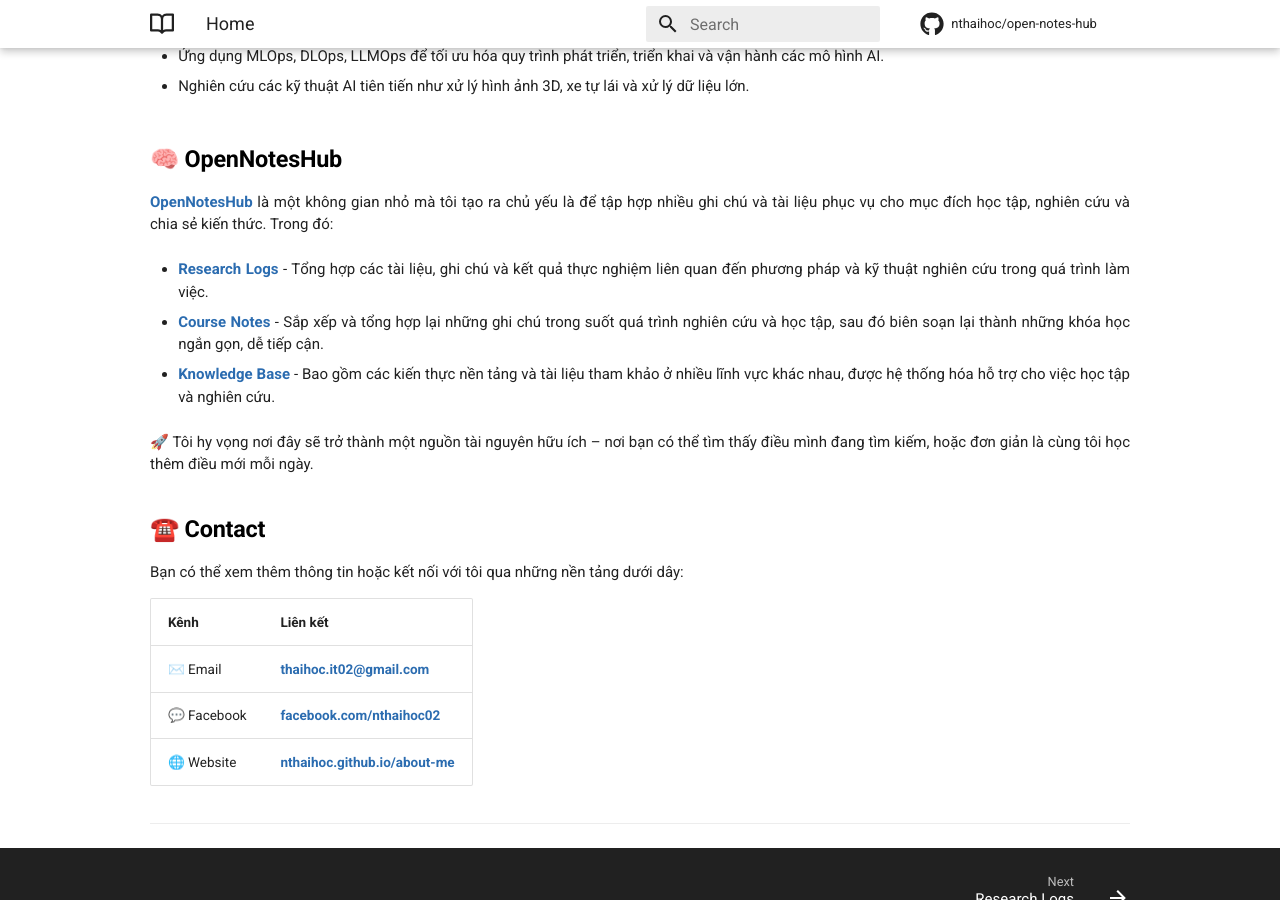
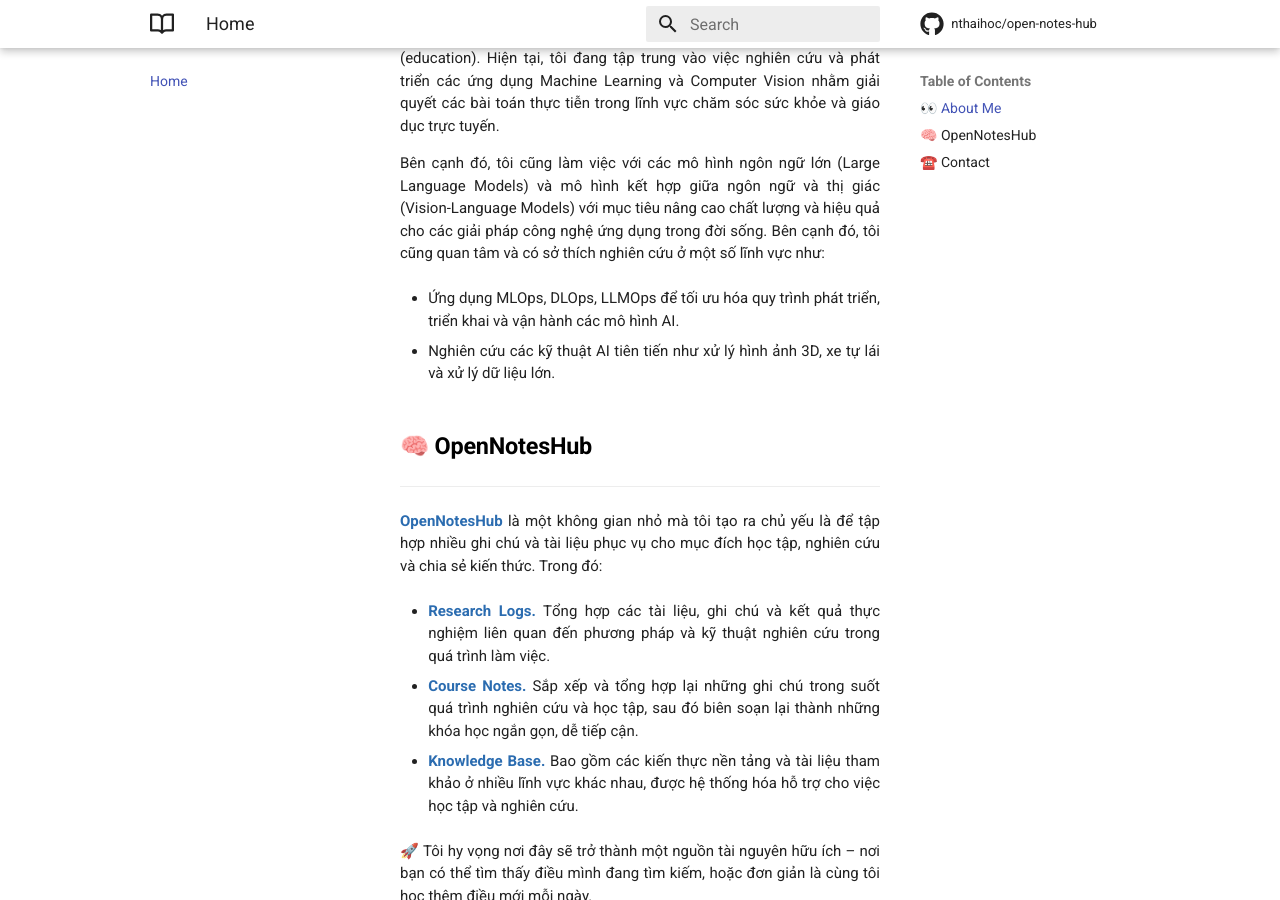
Before and after one commit to nthaihoc/open-notes-hub, an MkDocs documentation site: the page built from docs/index.md, in a window 1280 px wide and 900 px high, scrolled down 1271 px. Built offline with MkDocs 1.6.1 and Material for MkDocs 9.7.7, drawn with Linux system fonts in a browser that asks for light colours; comment, search, counter and statistics services are not loaded.

```diff
--- a/docs/index.md
+++ b/docs/index.md
@@ -1,7 +1,7 @@
 ---
 hide:
-    - navigation
-    - toc
+    # - navigation
+    # - toc
 ---
 
 <div style="
@@ -31,14 +31,13 @@
 [![Static Badge](https://img.shields.io/badge/Portfolio-Website-red?style=for-the-badge&logo=westernunion&logoColor=blue)](https://nthaihoc.github.io/about-me)
 [![Static Badge](https://img.shields.io/badge/email-thaihoc.ictu-yellow?style=for-the-badge&logo=gmail&logoColor=white)](mailto:thaihoc.ictu@gmail.com)
 [![Static Badge](https://img.shields.io/badge/Google-Scholar-orange?style=for-the-badge&logo=googlescholar&logoColor=blue)](https://scholar.google.com/citations?user=SvS3rssAAAAJ&hl=vi)
-
 [![Static Badge](https://img.shields.io/badge/Facebook-nthoc02-pink?style=for-the-badge&logo=facebook&logoColor=blue)](https://www.facebook.com/nthoc02)
 [![Static Badge](https://img.shields.io/badge/Kaggle-thaihoc-brown?style=for-the-badge&logo=kaggle&logoColor=blue)](https://www.kaggle.com/nguyenthaihoc)
 [![Static Badge](https://img.shields.io/badge/Repo-Available-green?style=for-the-badge&logo=github&logoColor=white)](https://github.com/nthaihoc)
 
 
 ## 👀 About Me
-
+---
 👋 Xin chào! Tôi là [Nguyễn Thái Học](https://nthaihoc.github.io/about-me) - kỹ sư nghiên cứu Trí tuệ nhân tạo (AI Researcher) tại [Viện Khoa học & Công nghệ Ứng dụng (IAST)](https://iast.ictu.edu.vn), trực thuộc [Trường Đại học Công nghệ Thông tin & Truyền thông (ICTU)](https://ictu.edu.vn). Tôi bắt đầu theo học chương trình kỹ sư chuyên nghành Khoa học dữ liệu & Trí tuệ nhân tạo (Data Science & Artificial Intelligence) tại ICTU vào năm 2020 và tốt nghiệp vào năm 2025. Niềm đam mê với AI của tôi chỉ thực sự bùng nổ vào cuối năm thứ ba đại học, khi tôi bắt đầu tiếp cận sâu hơn các môn học chuyên nghành.
 
 🏣 Tháng 08/2023, tôi tham gia nghiên cứu tại Viện IAST với vai trò thực tập sinh thị giác máy tính (Computer Vision Intern). Tại đây, tôi vừa củng cố kiến thức nền tảng vừa trực tiếp nghiên cứu và phát triển một số ứng dụng AI trong lĩnh vực chăm sóc sức khỏe (healthcare) và giáo dục (education). Hiện tại, tôi đang tập trung vào việc nghiên cứu và phát triển các ứng dụng Machine Learning và Computer Vision nhằm giải quyết các bài toán thực tiễn trong lĩnh vực chăm sóc sức khỏe và giáo dục trực tuyến.
@@ -50,19 +49,19 @@
 - Nghiên cứu các kỹ thuật AI tiên tiến như xử lý hình ảnh 3D, xe tự lái và xử lý dữ liệu lớn.
 
 ## 🧠 OpenNotesHub
-
+---
 [OpenNotesHub](https://nthaihoc.github.io/open-notes) là một không gian nhỏ mà tôi tạo ra chủ yếu là để tập hợp nhiều ghi chú và tài liệu phục vụ cho mục đích học tập, nghiên cứu và chia sẻ kiến thức. Trong đó:
 
-- [Research Logs](research/README.md) - Tổng hợp các tài liệu, ghi chú và kết quả thực nghiệm liên quan đến phương pháp và kỹ thuật nghiên cứu trong quá trình làm việc.
+- [Research Logs.](research/README.md) Tổng hợp các tài liệu, ghi chú và kết quả thực nghiệm liên quan đến phương pháp và kỹ thuật nghiên cứu trong quá trình làm việc.
 
-- [Course Notes](courses/README.md) - Sắp xếp và tổng hợp lại những ghi chú trong suốt quá trình nghiên cứu và học tập, sau đó biên soạn lại thành những khóa học ngắn gọn, dễ tiếp cận.
+- [Course Notes.](courses/README.md) Sắp xếp và tổng hợp lại những ghi chú trong suốt quá trình nghiên cứu và học tập, sau đó biên soạn lại thành những khóa học ngắn gọn, dễ tiếp cận.
 
-- [Knowledge Base](knowledge-base/README.md) - Bao gồm các kiến thực nền tảng và tài liệu tham khảo ở nhiều lĩnh vực khác nhau, được hệ thống hóa hỗ trợ cho việc học tập và nghiên cứu.
+- [Knowledge Base.](knowledge-base/README.md) Bao gồm các kiến thực nền tảng và tài liệu tham khảo ở nhiều lĩnh vực khác nhau, được hệ thống hóa hỗ trợ cho việc học tập và nghiên cứu.
 
 🚀 Tôi hy vọng nơi đây sẽ trở thành một nguồn tài nguyên hữu ích – nơi bạn có thể tìm thấy điều mình đang tìm kiếm, hoặc đơn giản là cùng tôi học thêm điều mới mỗi ngày.
 
 ## ☎️ Contact
-
+---
 Bạn có thể xem thêm thông tin hoặc kết nối với tôi qua những nền tảng dưới dây:
 
 | Kênh | Liên kết |
```
Also changed, not shown: README.md (+2 -2 lines).
